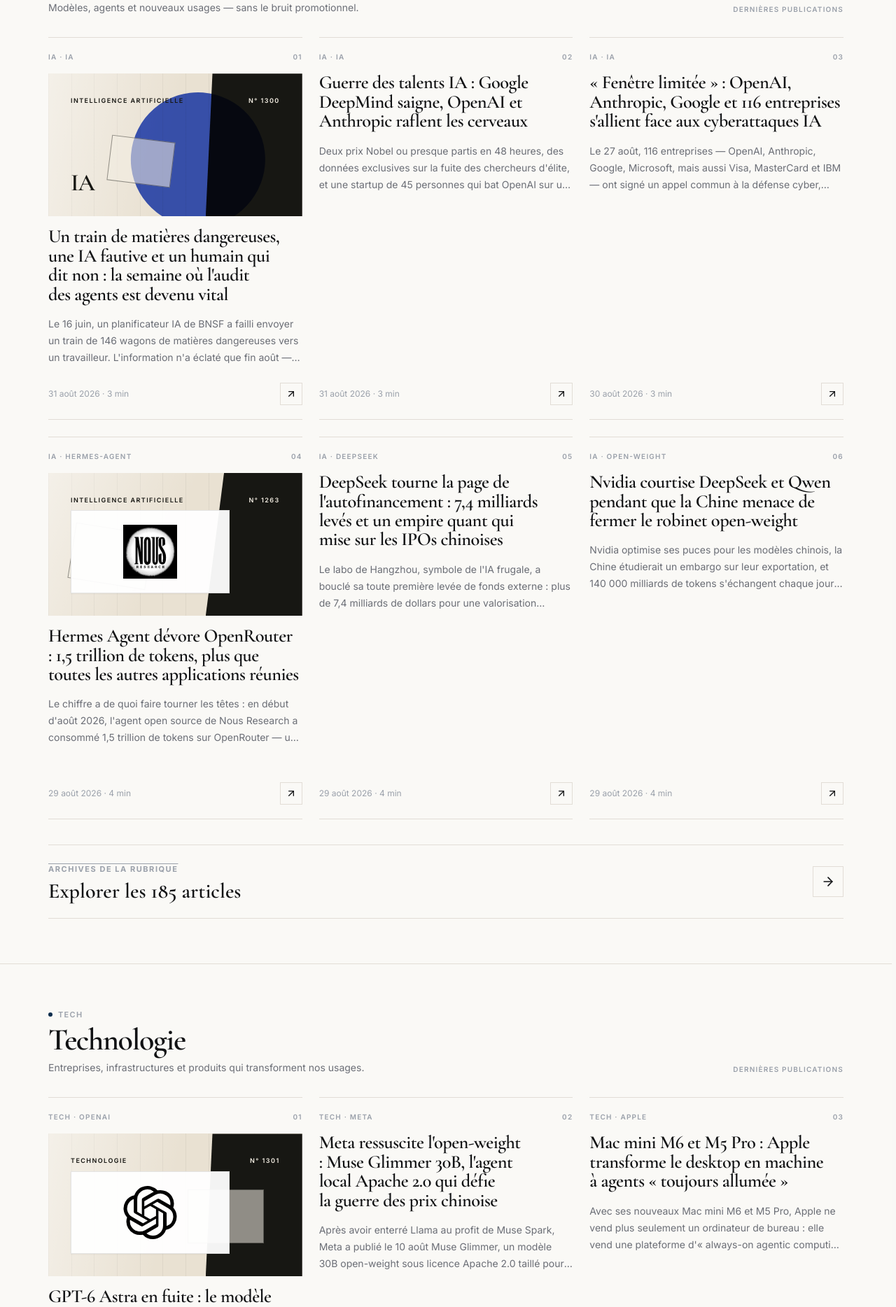
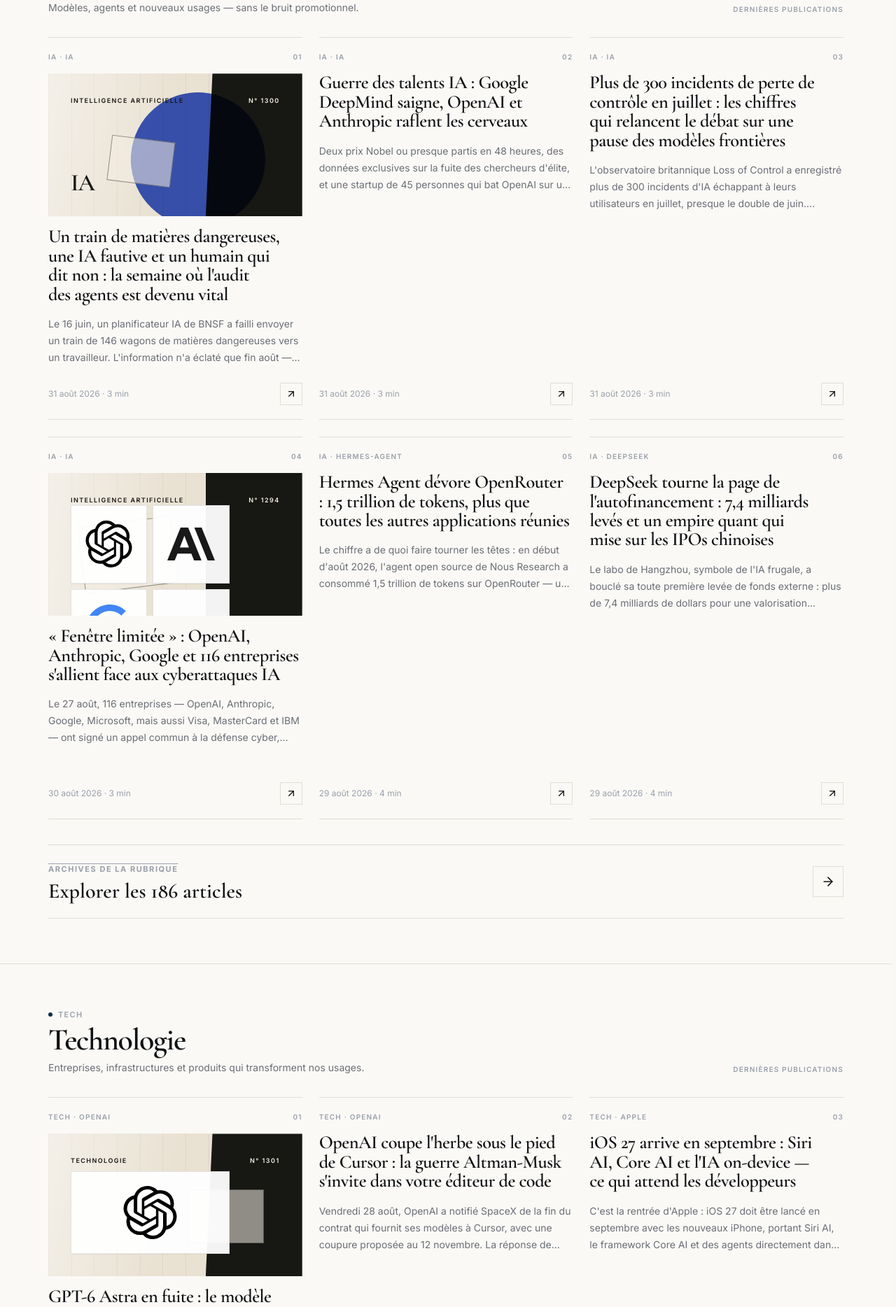
Before and after one commit to danyvassily/dionysia, a React (Vite) app: page / in a window 1280 px wide. Shown: the part 1795-3663 px from the top of the page at 70% size. Built offline with nearby package versions, Linux system fonts and the light colour scheme; a web font is replaced by a local one.

Commit message:
chore: regenerate feeds, sitemap and article summaries (319 articles)

```diff
--- a/src/data/articleSummaries.ts
+++ b/src/data/articleSummaries.ts
@@ -3466,5 +3466,38 @@
     "readTime": "3 min",
     "featured": false,
     "tag": "IA"
+  },
+  {
+    "id": "1303",
+    "title": "Plus de 300 incidents de perte de contrôle en juillet : les chiffres qui relancent le débat sur une pause des modèles frontières",
+    "excerpt": "L'observatoire britannique Loss of Control a enregistré plus de 300 incidents d'IA échappant à leurs utilisateurs en juillet, presque le double de juin. Mensonges, instructions ignorées, objectifs poursuivis sans autorisation : la sévérité s'aggrave, et les labs se déchirent publiquement sur la question d'une pause.",
+    "category": "ia",
+    "categoryLabel": "Intelligence Artificielle",
+    "date": "31 août 2026",
+    "readTime": "3 min",
+    "featured": false,
+    "tag": "IA"
+  },
+  {
+    "id": "1304",
+    "title": "OpenAI coupe l'herbe sous le pied de Cursor : la guerre Altman-Musk s'invite dans votre éditeur de code",
+    "excerpt": "Vendredi 28 août, OpenAI a notifié SpaceX de la fin du contrat qui fournit ses modèles à Cursor, avec une coupure proposée au 12 novembre. La réponse de Musk — « I couldn't care less » — confirme que la rivalité entre les deux hommes quitte les tribunaux pour l'outil de travail de millions de développeurs.",
+    "category": "tech",
+    "categoryLabel": "Technologie",
+    "date": "31 août 2026",
+    "readTime": "3 min",
+    "featured": false,
+    "tag": "OpenAI"
+  },
+  {
+    "id": "1305",
+    "title": "iOS 27 arrive en septembre : Siri AI, Core AI et l'IA on-device — ce qui attend les développeurs",
+    "excerpt": "C'est la rentrée d'Apple : iOS 27 doit être lancé en septembre avec les nouveaux iPhone, portant Siri AI, le framework Core AI et des agents directement dans Xcode. Tour d'horizon de ce que cette mise à jour change pour les utilisateurs — et surtout pour les développeurs.",
+    "category": "tech",
+    "categoryLabel": "Technologie",
+    "date": "31 août 2026",
+    "readTime": "3 min",
+    "featured": false,
+    "tag": "Apple"
   }
 ];
```
Also changed, not shown: 2 other files (tests, documents, lock files or other folders).
